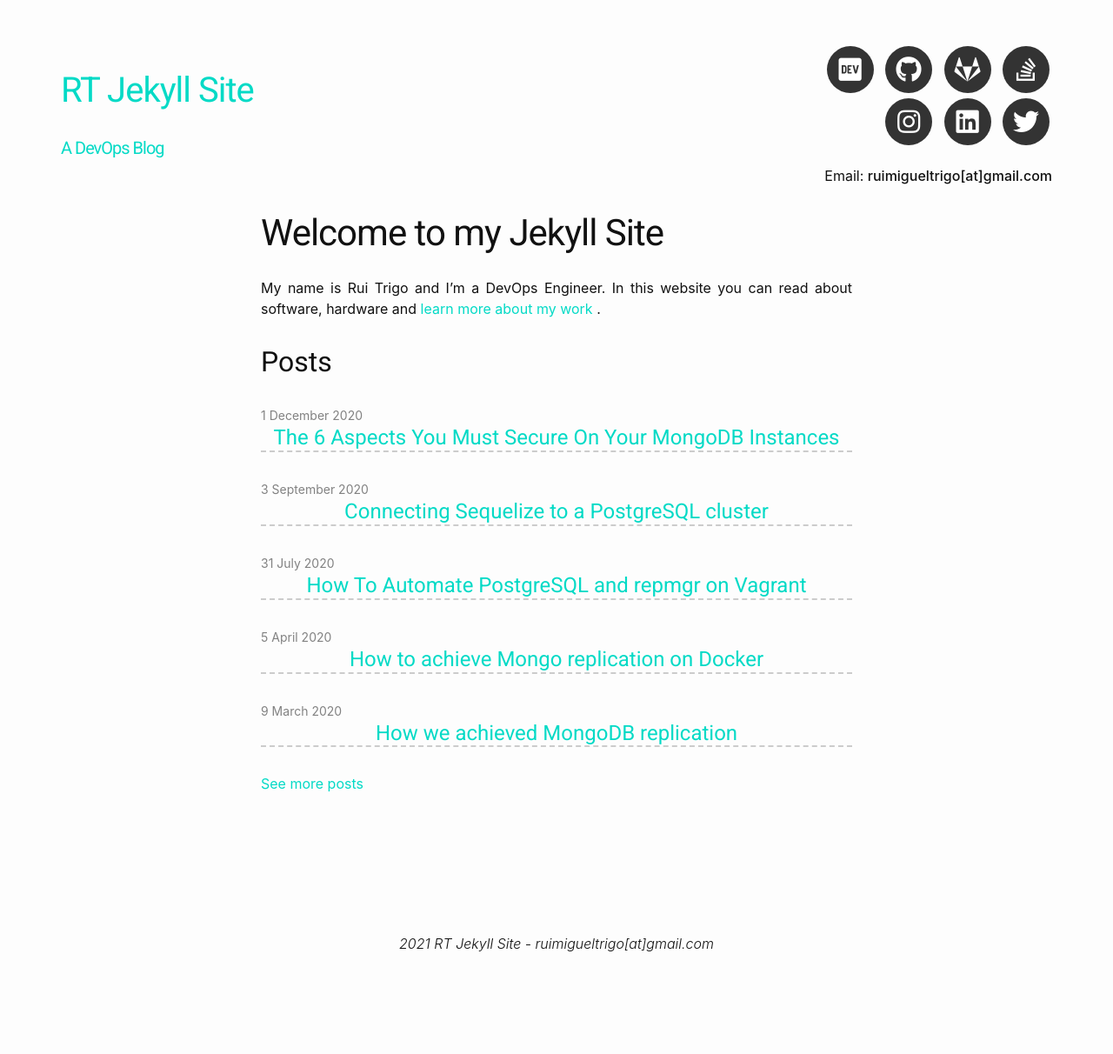
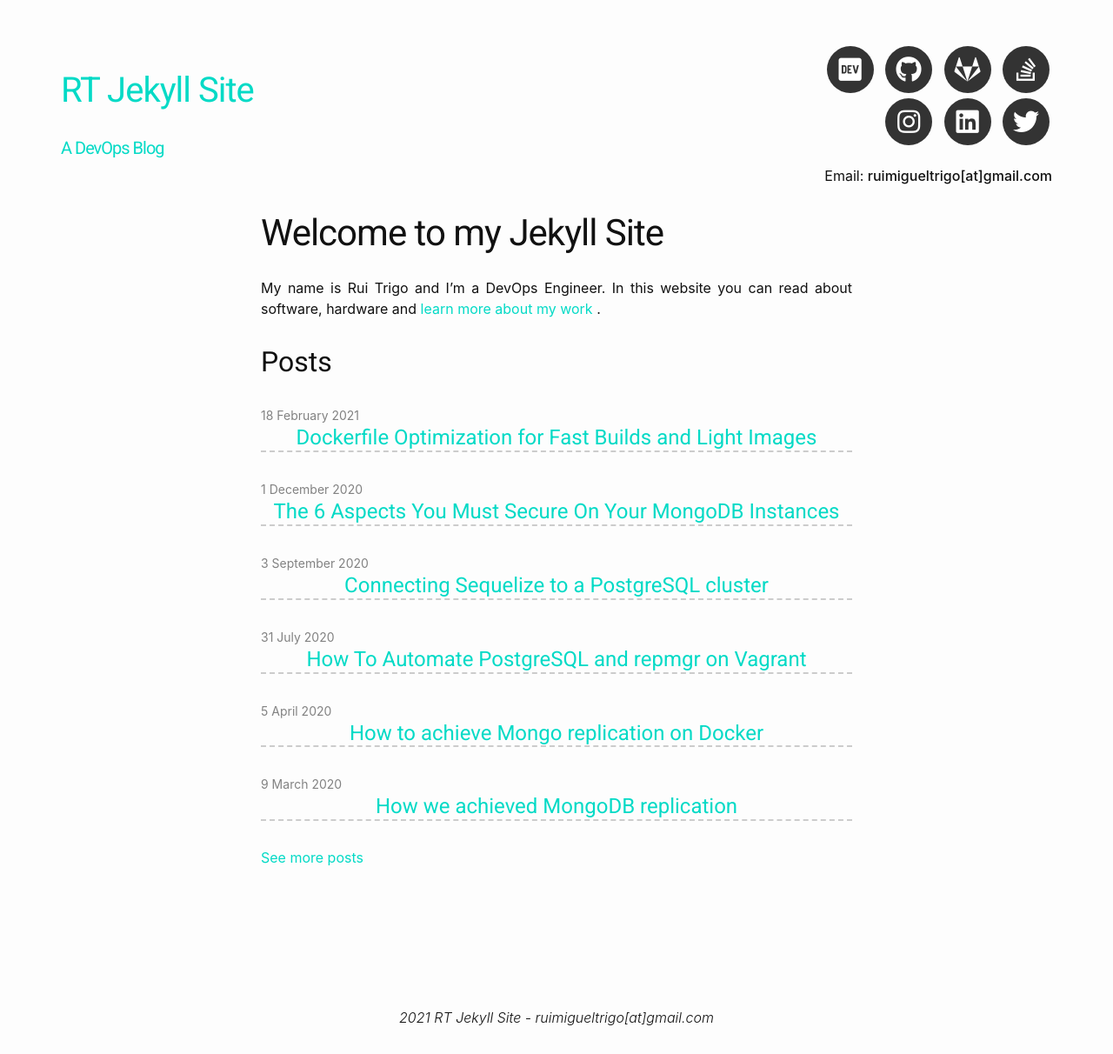
Before and after one commit to r-trigo/jekyll-blog, a Jekyll site: the page built from index.markdown, in a window 1280 px wide. Shown: the whole page at 87% size. Built offline with Jekyll 4.4.1, drawn with Linux system fonts in a browser that asks for light colours; nearby versions of some CDN libraries; before the commit the page ends 1127 px from its top, so only the background shows below that.

Commit message:
publish(docker): publish dockerfile fast builds draft

```diff
--- a/_drafts/write-optimized-dockerfiles-for-fast-builds-and-light-images.md
+++ b/_posts/2021-02-18-dockerfile-optimization-for-fast-builds-and-light-images.md
@@ -1,6 +1,7 @@
 ---
 layout: post
 title: Dockerfile Optimization for Fast Builds and Light Images
+date: 2021-02-18 18:51 +0000
 ---
 :pencil: :whale: :zap:
 
```
